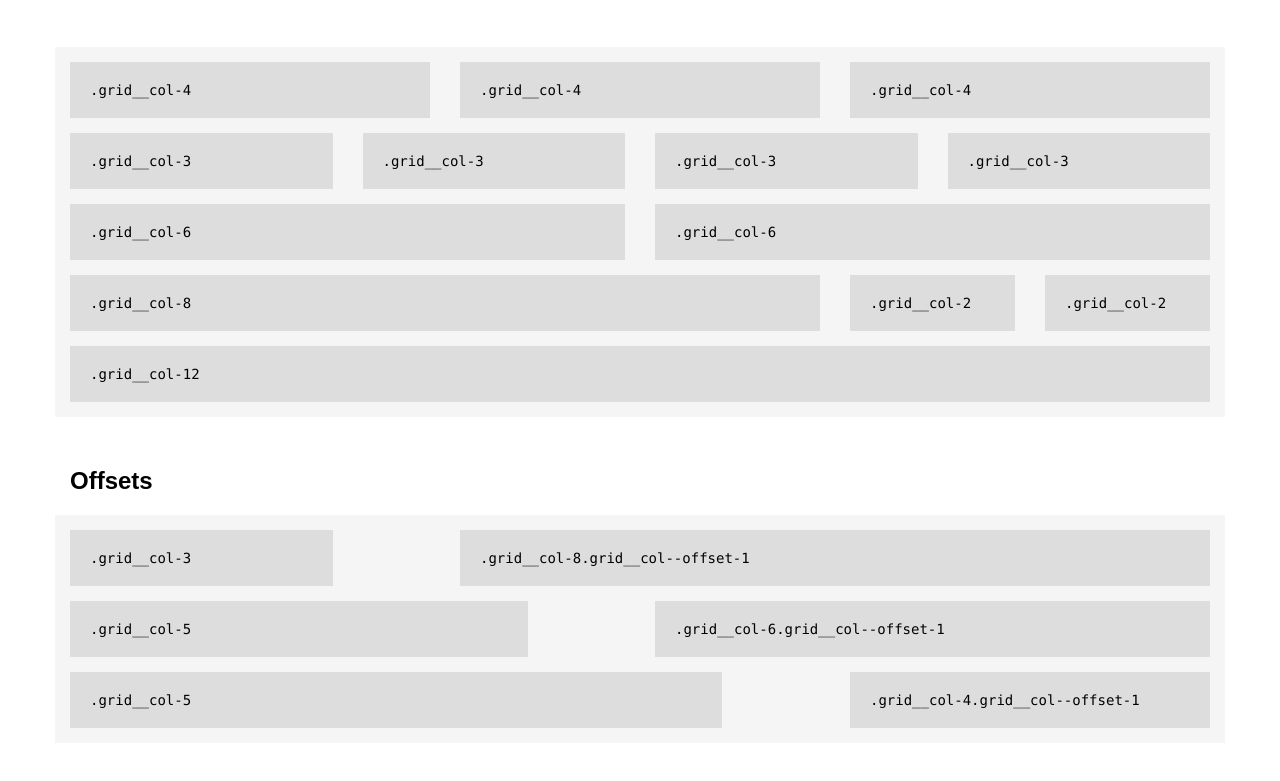
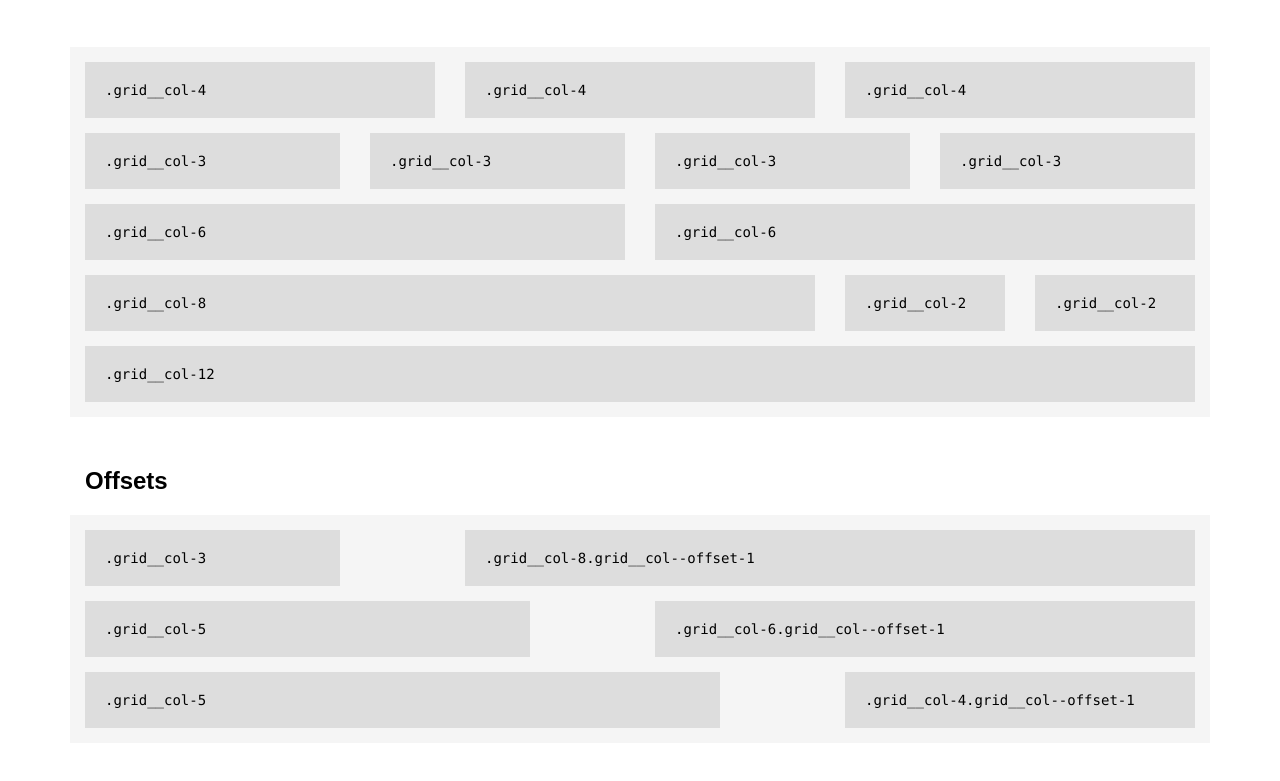
Before and after one commit to alexchantastic/lattice.css, a website: page index.html in a window 1280 px wide. Shown: the part 111-892 px from the top of the page. Drawn offline with Linux system fonts and the light colour scheme.

Commit message:
Added xlarge screen size and refactored others

```diff
--- a/index.html
+++ b/index.html
@@ -91,16 +91,16 @@
 
   <div class="container example">
     <div class="grid">
-      <div class="grid__col-4 grid__col-xs-12"><span class="cell">.grid__col-4</span></div>
-      <div class="grid__col-4 grid__col-xs-12"><span class="cell">.grid__col-4</span></div>
-      <div class="grid__col-4 grid__col-xs-12"><span class="cell">.grid__col-4</span></div>
+      <div class="grid__col-4 grid__col-sm-max-12"><span class="cell">.grid__col-4</span></div>
+      <div class="grid__col-4 grid__col-sm-max-12"><span class="cell">.grid__col-4</span></div>
+      <div class="grid__col-4 grid__col-sm-max-12"><span class="cell">.grid__col-4</span></div>
     </div>
 
     <div class="grid">
-      <div class="grid__col-3 grid__col-sm-6 grid__col-xs-12"><span class="cell">.grid__col-3</span></div>
-      <div class="grid__col-3 grid__col-sm-6 grid__col-xs-12"><span class="cell">.grid__col-3</span></div>
-      <div class="grid__col-3 grid__col-sm-6 grid__col-xs-12"><span class="cell">.grid__col-3</span></div>
-      <div class="grid__col-3 grid__col-sm-6 grid__col-xs-12"><span class="cell">.grid__col-3</span></div>
+      <div class="grid__col-3 grid__col-md-max-6 grid__col-xs-12"><span class="cell">.grid__col-3</span></div>
+      <div class="grid__col-3 grid__col-md-max-6 grid__col-xs-12"><span class="cell">.grid__col-3</span></div>
+      <div class="grid__col-3 grid__col-md-max-6 grid__col-xs-12"><span class="cell">.grid__col-3</span></div>
+      <div class="grid__col-3 grid__col-md-max-6 grid__col-xs-12"><span class="cell">.grid__col-3</span></div>
     </div>
 
     <div class="grid">
@@ -109,9 +109,9 @@
     </div>
 
     <div class="grid">
-      <div class="grid__col-8 grid__col-md-max-4 grid__col-xs-12"><span class="cell">.grid__col-8</span></div>
-      <div class="grid__col-2 grid__col-md-max-4 grid__col-xs-12"><span class="cell">.grid__col-2</span></div>
-      <div class="grid__col-2 grid__col-md-max-4 grid__col-xs-12"><span class="cell">.grid__col-2</span></div>
+      <div class="grid__col-8 grid__col-lg-max-4 grid__col-sm-max-12"><span class="cell">.grid__col-8</span></div>
+      <div class="grid__col-2 grid__col-lg-max-4 grid__col-sm-max-12"><span class="cell">.grid__col-2</span></div>
+      <div class="grid__col-2 grid__col-lg-max-4 grid__col-sm-max-12"><span class="cell">.grid__col-2</span></div>
     </div>
 
     <div class="grid">
--- a/src/lattice.scss
+++ b/src/lattice.scss
@@ -2,17 +2,20 @@
 
 /* Variables
    ========================================================================== */
-$lattice-breakpoint-md: 1199px !default;
-$lattice-breakpoint-sm: 991px !default;
-$lattice-breakpoint-xs: 767px !default;
+$lattice-breakpoint-lg: 1200px !default;
+$lattice-breakpoint-md: 992px !default;
+$lattice-breakpoint-sm: 768px !default;
+$lattice-breakpoint-xs: 544px !default;
 
-$lattice-container-width-default: 1170px !default;
-$lattice-container-width-lg: $lattice-container-width-default !default;
-$lattice-container-width-md: 970px !default;
-$lattice-container-width-sm: 750px !default;
+$lattice-container-width-default: 1140px !default;
+$lattice-container-width-xl: $lattice-container-width-default !default;
+$lattice-container-width-lg: 940px !default;
+$lattice-container-width-md: 720px !default;
+$lattice-container-width-sm: 576px !default;
 $lattice-container-width-xs: 100% !default;
 
 $lattice-gutter-width-default: 15px !default;
+$lattice-gutter-width-xl: $lattice-gutter-width-default !default;
 $lattice-gutter-width-lg: $lattice-gutter-width-default !default;
 $lattice-gutter-width-md: $lattice-gutter-width-default !default;
 $lattice-gutter-width-sm: $lattice-gutter-width-default !default;
@@ -29,7 +32,12 @@ $lattice-map: (
     container-width: $lattice-container-width-default,
     gutter-width: $lattice-gutter-width-default,
   ),
+  xl: (
+    container-width: $lattice-container-width-xl,
+    gutter-width: $lattice-gutter-width-xl,
+  ),
   lg: (
+    breakpoint: $lattice-breakpoint-lg,
     container-width: $lattice-container-width-lg,
     gutter-width: $lattice-gutter-width-lg,
   ),
@@ -53,17 +61,40 @@ $lattice-map: (
 /* Mixins
    ========================================================================== */
 /**
+ * XLarge screen media query
+ * @return Media query at large screen
+ */
+@mixin lattice-screen-xl {
+  @media (min-width: #{map-get(map-get($lattice-map, lg), breakpoint) + 1 }) {
+    @content;
+  }
+}
+
+@mixin lattice-screen-xl-max {
+  @content;
+}
+
+@mixin lattice-screen-xl-min {
+  @media (min-width: #{map-get(map-get($lattice-map, lg), breakpoint) + 1 }) {
+    @content;
+  }
+}
+
+/**
  * Large screen media query
  * @return Media query at large screen
  */
 @mixin lattice-screen-lg {
-  @media (min-width: #{map-get(map-get($lattice-map, md), breakpoint) + 1 }) {
+  @media (min-width: #{map-get(map-get($lattice-map, md), breakpoint) + 1}) and
+         (max-width: #{map-get(map-get($lattice-map, lg), breakpoint)}) {
     @content;
   }
 }
 
 @mixin lattice-screen-lg-max {
-  @content;
+  @media (max-width: #{map-get(map-get($lattice-map, lg), breakpoint)}) {
+    @content;
+  }
 }
 
 @mixin lattice-screen-lg-min {
@@ -77,14 +108,14 @@ $lattice-map: (
  * @return Media query at medium screen
  */
 @mixin lattice-screen-md {
-  @media (min-width: #{map-get(map-get($lattice-map, sm), breakpoint) - 1}) and
-         (max-width: map-get(map-get($lattice-map, md), breakpoint)) {
+  @media (min-width: #{map-get(map-get($lattice-map, sm), breakpoint) + 1}) and
+         (max-width: #{map-get(map-get($lattice-map, md), breakpoint)}) {
     @content;
   }
 }
 
 @mixin lattice-screen-md-max {
-  @media (max-width: map-get(map-get($lattice-map, md), breakpoint)) {
+  @media (max-width: #{map-get(map-get($lattice-map, md), breakpoint)}) {
     @content;
   }
 }
@@ -100,14 +131,14 @@ $lattice-map: (
  * @return Media query at small screen
  */
 @mixin lattice-screen-sm {
-  @media (min-width: #{map-get(map-get($lattice-map, xs), breakpoint) - 1}) and
-         (max-width: map-get(map-get($lattice-map, sm), breakpoint)) {
+  @media (min-width: #{map-get(map-get($lattice-map, xs), breakpoint) + 1}) and
+         (max-width: #{map-get(map-get($lattice-map, sm), breakpoint)}) {
     @content;
   }
 }
 
 @mixin lattice-screen-sm-max {
-  @media (max-width: map-get(map-get($lattice-map, sm), breakpoint)) {
+  @media (max-width: #{map-get(map-get($lattice-map, sm), breakpoint)}) {
     @content;
   }
 }
@@ -119,17 +150,17 @@ $lattice-map: (
 }
 
 /**
- * Xsmall screen media query
- * @return Media query at xsmall screen
+ * XSmall screen media query
+ * @return Media query at XSmall screen
  */
 @mixin lattice-screen-xs {
-  @media (max-width: map-get(map-get($lattice-map, xs), breakpoint)) {
+  @media (max-width: #{map-get(map-get($lattice-map, xs), breakpoint)}) {
     @content;
   }
 }
 
 @mixin lattice-screen-xs-max {
-  @media (max-width: map-get(map-get($lattice-map, xs), breakpoint)) {
+  @media (max-width: #{map-get(map-get($lattice-map, xs), breakpoint)}) {
     @content;
   }
 }
@@ -269,10 +300,23 @@ $lattice-map: (
 
 [class*="grid__col-"] { width: 100%; }
 
-// Generate styles for default screen
+// Generate styles for default screens
 @include lattice-generate('default');
 
-// Generate styles for large screen
+// Generate styles for xlarge screens
+@include lattice-screen-xl {
+  @include lattice-generate('xl');
+}
+
+@include lattice-screen-xl-max {
+  @include lattice-generate-grid('xl-max');
+}
+
+@include lattice-screen-xl-min {
+  @include lattice-generate-grid('xl-min');
+}
+
+// Generate styles for large screens
 @include lattice-screen-lg {
   @include lattice-generate('lg');
 }
@@ -285,7 +329,7 @@ $lattice-map: (
   @include lattice-generate-grid('lg-min');
 }
 
-// Generate styles for medium screen
+// Generate styles for medium screens
 @include lattice-screen-md {
   @include lattice-generate('md');
 }
@@ -298,7 +342,7 @@ $lattice-map: (
   @include lattice-generate-grid('md-min');
 }
 
-// Generate styles for small screen
+// Generate styles for small screens
 @include lattice-screen-sm {
   @include lattice-generate('sm');
 }
@@ -311,7 +355,7 @@ $lattice-map: (
   @include lattice-generate-grid('sm-min');
 }
 
-// Generate styles for xsmall screen
+// Generate styles for xsmall screens
 @include lattice-screen-xs {
   @include lattice-generate('xs');
 }
```
Also changed, not shown: README.md, dist/lattice.css.
